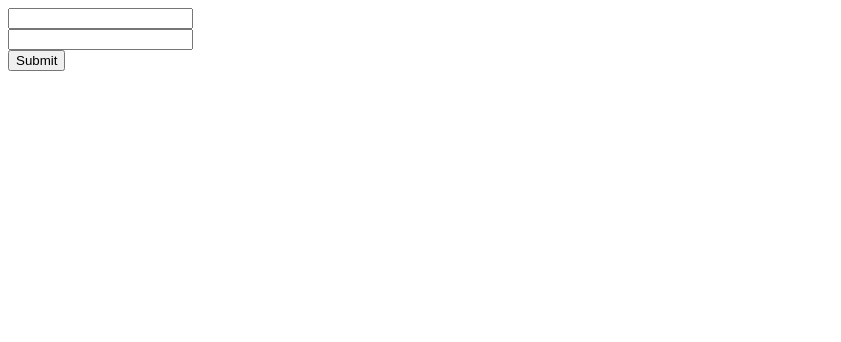
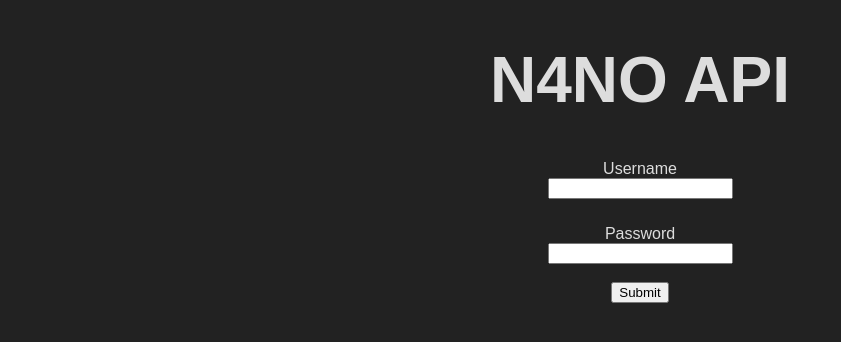
Before and after one commit to N4NO1/Website-Test, a website: page sign-in.html in a window 1280 px wide. Shown: the whole page, without its empty margins (0-841 px from the left). Drawn offline with Linux system fonts and the light colour scheme.

```diff
--- /dev/null
+++ b/CSS/style.css
@@ -0,0 +1,14 @@
+body {
+    background-color: #222;
+    color: #ddd;
+    text-align: center;
+    font-family: sans-serif;
+}
+
+h1 {
+    font-size: 4em;
+}
+
+input[type=text], label {
+    margin-bottom: 8px;
+}
--- a/package.json
+++ b/package.json
@@ -7,6 +7,7 @@
     "name": "N4NO"
   },
   "dependencies": {
-    "express": "~4.17.3"
+    "express": "~4.17.3",
+    "dotenv": "^16.0.0"
   }
 }
--- a/sign-in.html
+++ b/sign-in.html
@@ -4,12 +4,16 @@
 <head>
     <meta charset="utf-8" />
     <title>N4NO API</title>
+    <link rel="stylesheet" href="/css/style.css" />
 </head>
 <body>
+    <h1>N4NO API</h1>
 
     <form action="/signin" method="post">
-        <input type="text" name="username" /><br />
-        <input type="password" name="password" /><br />
+        <label>Username</label><br />
+        <input type="text" name="username" /><br /><br />
+        <label>Password</label><br />
+        <input type="password" name="password" /><br /><br />
         <input type="submit" />
     </form>
 </body>
```
Also changed, not shown: server.js (+23 -3 lines), 2 other files.
